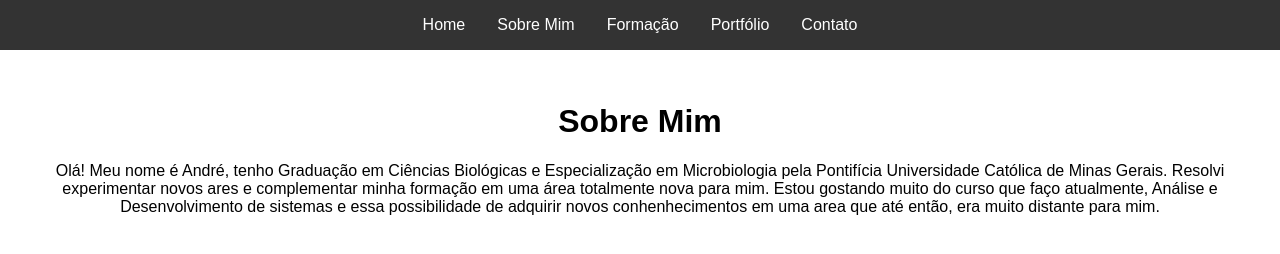
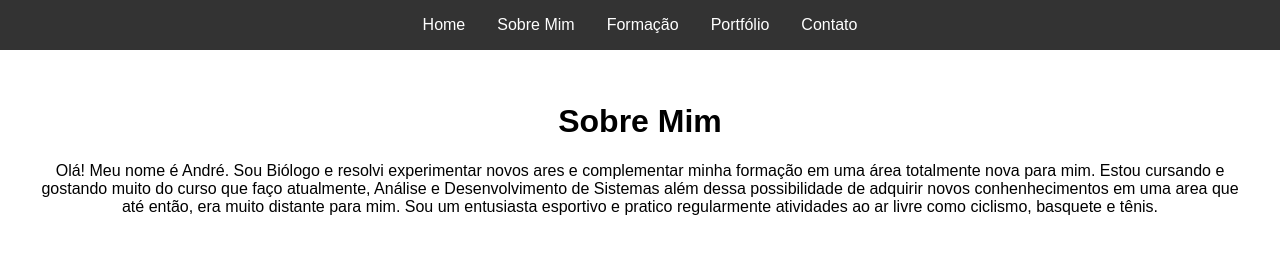
Before and after one commit to andremourabio/portfolioandre, a plain HTML site: page sobre.html in a window 1280 px wide. Drawn offline with Linux system fonts and the light colour scheme.

Commit message:
Update sobre.html

```diff
--- a/sobre.html
+++ b/sobre.html
@@ -23,7 +23,7 @@
     <main>
         <!-- Conteúdo principal da página Sobre Mim -->
         <h1>Sobre Mim</h1>
-        <p>Olá! Meu nome é André, tenho Graduação em Ciências Biológicas e Especialização em Microbiologia pela Pontifícia Universidade Católica de Minas Gerais. Resolvi experimentar novos ares e complementar minha formação em uma área totalmente nova para mim. Estou gostando muito do curso que faço atualmente, Análise e Desenvolvimento de sistemas e essa possibilidade de adquirir novos conhenhecimentos em uma area que até então, era muito distante para mim. </p>
+        <p>Olá! Meu nome é André. Sou Biólogo e resolvi experimentar novos ares e complementar minha formação em uma área totalmente nova para mim. Estou cursando e gostando muito do curso que faço atualmente, Análise e Desenvolvimento de Sistemas além dessa possibilidade de adquirir novos conhenhecimentos em uma area que até então, era muito distante para mim. Sou um entusiasta esportivo e pratico regularmente atividades ao ar livre como ciclismo, basquete e tênis. </p>
     </main>
 </body>
 </html>
```
